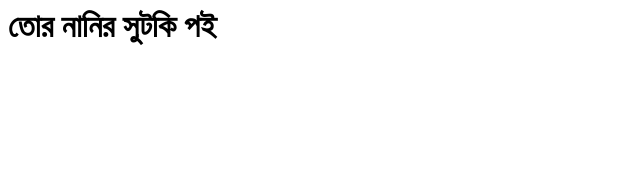
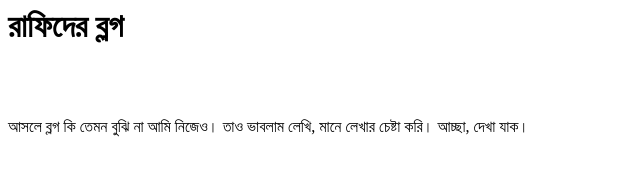
Before and after one commit to mdzubayerkayes/mdzubayerkayes.github.io, a plain HTML site: page index.html in a window 1280 px wide. Shown: the whole page, without its empty margins (0-640 px from the left). Drawn offline with Linux system fonts and the light colour scheme.

Commit message:
Add files via upload

```diff
--- a/index.html
+++ b/index.html
@@ -1,9 +1,13 @@
 <html>
 <head>
-	<title>রাফুদার ব্লগ</title>
+	<title>Rafid's Blog</title>
 </head>
 
 <body>
-	<h1>তোর নানির সুটকি পই</h1>
+	<h1>রাফিদের ব্লগ</h1>
+	<br/>
+	<br/>
+	<p>আসলে ব্লগ কি তেমন বুঝি না আমি নিজেও। তাও ভাবলাম লেখি, মানে লেখার চেষ্টা করি। আচ্ছা, দেখা যাক।</p>
+	<br/>
 </body>
 </html>
```
